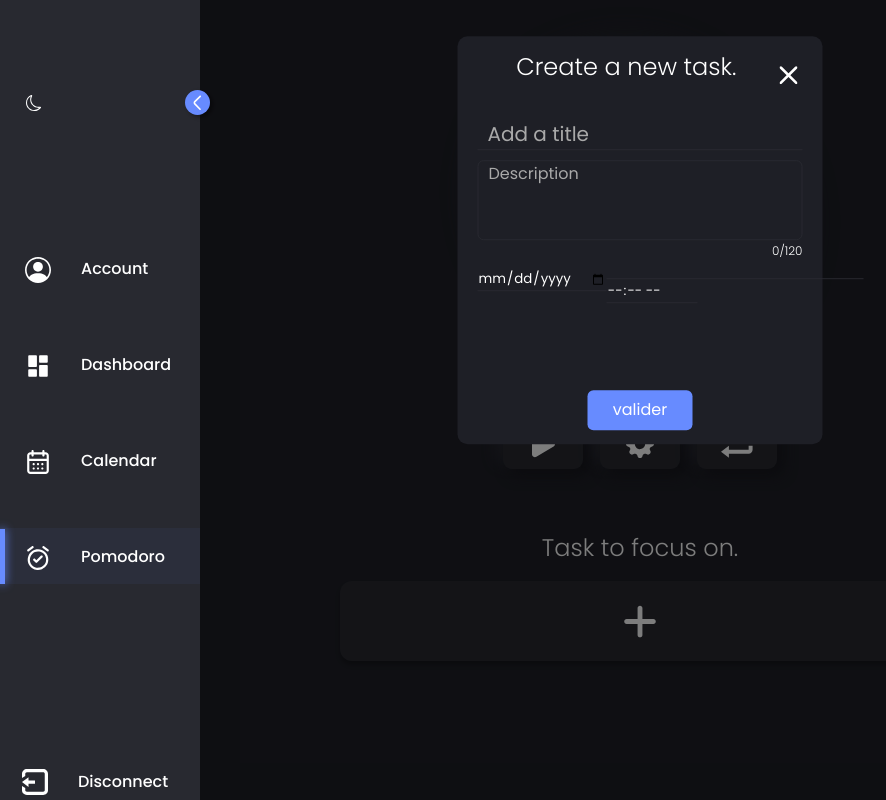
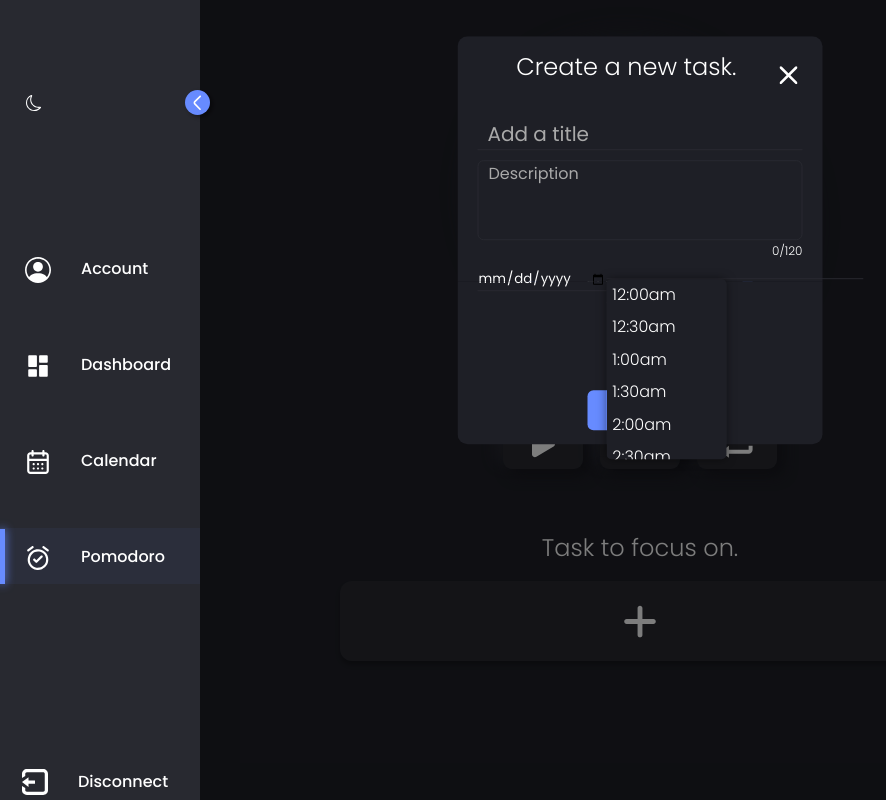
Before and after one commit to Dimitriftl/pomodoro_tracker, a React (Vite) app: page / in a window 1280 px wide. Both pictures are taken after a click on the button 640 px from the left and 621 px from the top of the page. Shown: the whole page, without its empty margins (0-886 px from the left). Built offline with nearby package versions, Linux system fonts and the light colour scheme; a web font is replaced by a local one.

Commit message:
:construction: starting startList

```diff
--- a/src/components/pomodoro/modals/modalCreateTask/ModalCreateTask.tsx
+++ b/src/components/pomodoro/modals/modalCreateTask/ModalCreateTask.tsx
@@ -8,62 +8,63 @@ import React, {
 import "./modalCreateTask.scss";
 import { ThemeContext } from "../../../../context/MyProviders";
 import { CrossSvg, ClockSvg } from "../../../../assets/svg/svg";
-import ListOfHours from "./listOfHours/ListOfHours";
+import ListOfHoursStart from "./listOfHoursStart/ListOfHours";
+import ListOfHoursEnd from "./listOfHoursEnd/ListOfHoursEnd";
 
 type modalProps = {
   modal: boolean;
   setMdoal: Dispatch<SetStateAction<boolean>>;
 };
 
-const hoursArray = [
-  { time: "12:00am" },
-  { time: "12:30am" },
-  { time: "1:00am" },
-  { time: "1:30am" },
-  { time: "2:00am" },
-  { time: "2:30am" },
-  { time: "3:00am" },
-  { time: "3:30am" },
-  { time: "4:00am" },
-  { time: "4:30am" },
-  { time: "5:00am" },
-  { time: "5:30am" },
-  { time: "6:00am" },
-  { time: "6:30am" },
-  { time: "7:00am" },
-  { time: "7:30am" },
-  { time: "8:00am" },
-  { time: "8:30am" },
-  { time: "9:00am" },
-  { time: "9:30am" },
-  { time: "10:00am" },
-  { time: "10:30am" },
-  { time: "11:00am" },
-  { time: "11:30am" },
-  { time: "12:00pm" },
-  { time: "12:30pm" },
-  { time: "1:00pm" },
-  { time: "1:30pm" },
-  { time: "2:00pm" },
-  { time: "2:30pm" },
-  { time: "3:00pm" },
-  { time: "3:30pm" },
-  { time: "4:00pm" },
-  { time: "4:30pm" },
-  { time: "5:00pm" },
-  { time: "5:30pm" },
-  { time: "6:00pm" },
-  { time: "6:30pm" },
-  { time: "7:00pm" },
-  { time: "7:30pm" },
-  { time: "8:00pm" },
-  { time: "8:30pm" },
-  { time: "9:00pm" },
-  { time: "9:30pm" },
-  { time: "10:00pm" },
-  { time: "10:30pm" },
-  { time: "11:00pm" },
-  { time: "11:30pm" },
+const arrayOfHours = [
+  { id: 1, time: "12:00am" },
+  { id: 2, time: "12:30am" },
+  { id: 3, time: "1:00am" },
+  { id: 4, time: "1:30am" },
+  { id: 5, time: "2:00am" },
+  { id: 6, time: "2:30am" },
+  { id: 7, time: "3:00am" },
+  { id: 8, time: "3:30am" },
+  { id: 9, time: "4:00am" },
+  { id: 10, time: "4:30am" },
+  { id: 11, time: "5:00am" },
+  { id: 12, time: "5:30am" },
+  { id: 13, time: "6:00am" },
+  { id: 14, time: "6:30am" },
+  { id: 15, time: "7:00am" },
+  { id: 16, time: "7:30am" },
+  { id: 17, time: "8:00am" },
+  { id: 18, time: "8:30am" },
+  { id: 19, time: "9:00am" },
+  { id: 20, time: "9:30am" },
+  { id: 21, time: "10:00am" },
+  { id: 22, time: "10:30am" },
+  { id: 23, time: "11:00am" },
+  { id: 24, time: "11:30am" },
+  { id: 25, time: "12:00pm" },
+  { id: 26, time: "12:30pm" },
+  { id: 27, time: "1:00pm" },
+  { id: 28, time: "1:30pm" },
+  { id: 29, time: "2:00pm" },
+  { id: 30, time: "2:30pm" },
+  { id: 31, time: "3:00pm" },
+  { id: 32, time: "3:30pm" },
+  { id: 33, time: "4:00pm" },
+  { id: 34, time: "4:30pm" },
+  { id: 35, time: "5:00pm" },
+  { id: 36, time: "5:30pm" },
+  { id: 37, time: "6:00pm" },
+  { id: 38, time: "6:30pm" },
+  { id: 39, time: "7:00pm" },
+  { id: 40, time: "7:30pm" },
+  { id: 41, time: "8:00pm" },
+  { id: 42, time: "8:30pm" },
+  { id: 43, time: "9:00pm" },
+  { id: 44, time: "9:30pm" },
+  { id: 45, time: "10:00pm" },
+  { id: 46, time: "10:30pm" },
+  { id: 47, time: "11:00pm" },
+  { id: 48, time: "11:30pm" },
 ];
 
 const ModalCreateTask = ({ modal, setModal }) => {
@@ -77,8 +78,6 @@ const ModalCreateTask = ({ modal, setModal }) => {
   const [taskDate, setTaskDate] = useState<string>("");
   const [taskStartTime, setTaskStartTime] = useState<string>("");
   const [taskEndTime, setTaskEndTime] = useState<string>("");
-
-
 
   // handle la fermerture du modal avec la touche escape / esc
   useEffect(() => {
@@ -159,26 +158,27 @@ const ModalCreateTask = ({ modal, setModal }) => {
                 <input
                   type="text"
                   readOnly={true}
+                  value={taskStartTime}
                   name="startTime"
                   id="startTime"
                 />
-                <ListOfHours
-                  hoursArray={hoursArray}
+                <ListOfHoursStart
+                  arrayOfHours={arrayOfHours}
                   setTaskStartTime={setTaskStartTime}
-                  setTaskEndTime={setTaskEndTime}
                 />
               </div>
               <div id="secondHourInput">
                 <input
                   type="time"
+                  value={taskEndTime}
                   name="endTime"
                   id="endTime"
                   readOnly={true}
                 />
-                 <ListOfHours
-                  hoursArray={hoursArray}
-                  setTaskStartTime={setTaskStartTime}
+                <ListOfHoursEnd
+                  arrayOfHours={arrayOfHours}
                   setTaskEndTime={setTaskEndTime}
+                  taskStartTime={taskStartTime}
                 />
               </div>
             </div>
--- a/src/components/pomodoro/modals/modalCreateTask/listOfHours/ListOfHours.tsx
+++ /dev/null
@@ -1,11 +0,0 @@
-import React from 'react';
-
-const ListOfHours = () => {
-    return (
-        <div>
-
-        </div>
-    );
-};
-
-export default ListOfHours;
--- /dev/null
+++ b/src/components/pomodoro/modals/modalCreateTask/listOfHoursEnd/ListOfHoursEnd.tsx
@@ -0,0 +1,13 @@
+import React from "react";
+
+type props = {
+  arrayOfHours: { id: number; time: string }[];
+  setTaskEndTime: React.Dispatch<React.SetStateAction<string>>;
+  taskStartTime: string;
+};
+
+const ListOfHoursENd = () => {
+  return <div></div>;
+};
+
+export default ListOfHoursENd;
--- /dev/null
+++ b/src/components/pomodoro/modals/modalCreateTask/listOfHoursStart/ListOfHours.tsx
@@ -0,0 +1,26 @@
+import React from "react";
+import "./listOfHours.scss";
+
+type props = {
+  arrayOfHours: { id: number; time: string }[];
+  setTaskStartTime: React.Dispatch<React.SetStateAction<string>>;
+};
+
+const ListOfHoursStart: React.FC<props> = ({
+  arrayOfHours,
+  setTaskStartTime,
+}) => {
+  return (
+    <div id="listStartContainer" className="background">
+      {arrayOfHours.map((hour) => {
+        return (
+          <p key={hour.id} onClick={() => setTaskStartTime(hour.time)}>
+            {hour.time}
+          </p>
+        );
+      })}
+    </div>
+  );
+};
+
+export default ListOfHoursStart;
--- /dev/null
+++ b/src/components/pomodoro/modals/modalCreateTask/listOfHoursStart/listOfHours.scss
@@ -0,0 +1,23 @@
+#listStartContainer {
+  display: flex;
+  position: absolute;
+  flex-direction: column;
+  //   align-items: center;
+  gap: 10px;
+  width: 120px;
+  height: 180px;
+  overflow: scroll;
+  padding-left: 5px;
+  padding-top: 5px;
+  margin: 0;
+  border-radius: 5px;
+  box-shadow: 0 0 10px rgba(0, 0, 0, 0.5);
+  z-index: 100;
+
+  p {
+    cursor: pointer;
+    &:hover {
+      background-color: blue;
+    }
+  }
+}
```
Also changed, not shown: src/components/pomodoro/modals/modalCreateTask/listOfHoursEnd/listOfHoursEnd.scss (added).
